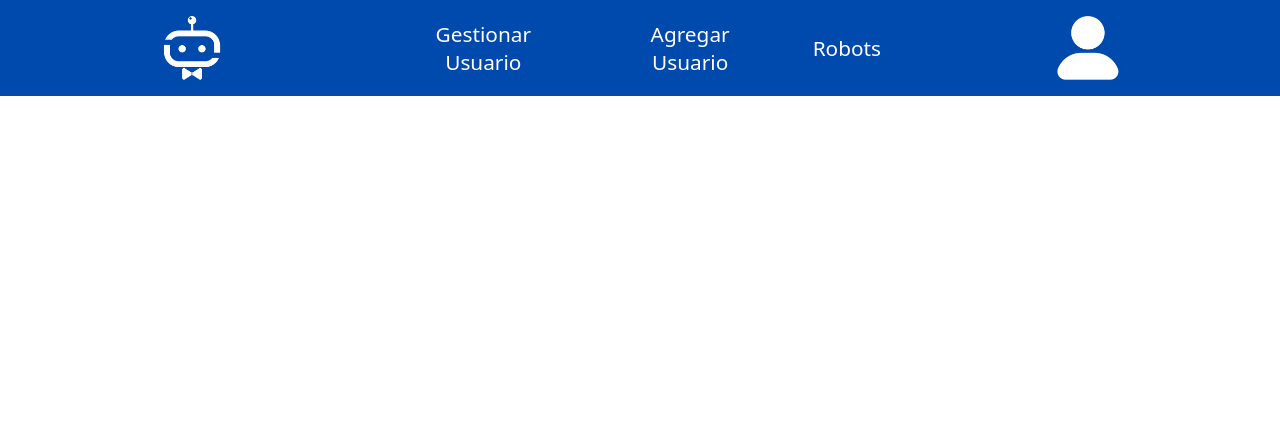
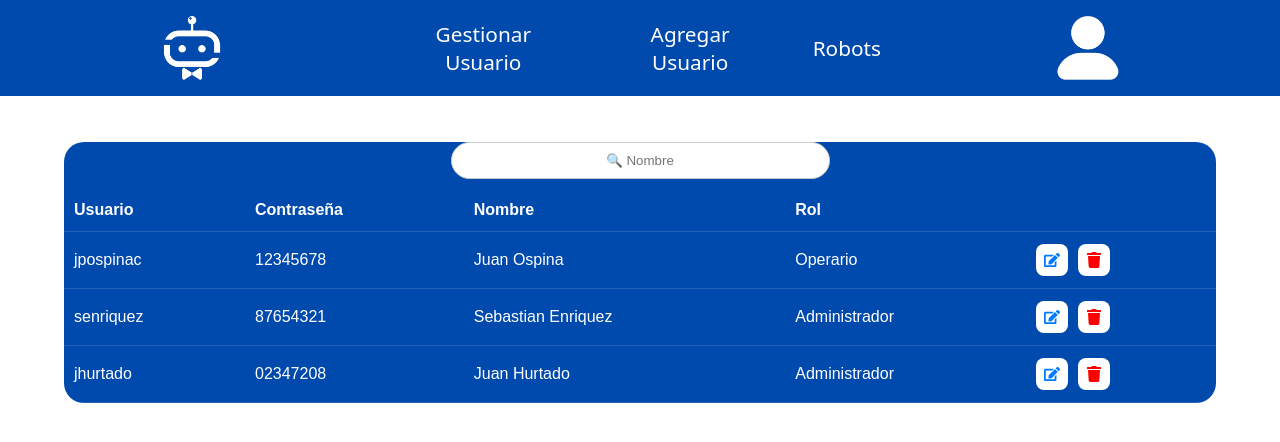
Before and after one commit to jpovalles/SistemaDronesBots, a React (Vite) app: page /administrador in a window 1280 px wide. Shown: the top 442 px of the page. Built offline with nearby package versions, Linux system fonts and the light colour scheme.

Commit message:
Gestionar usuarios

```diff
--- a/package.json
+++ b/package.json
@@ -12,6 +12,7 @@
   "dependencies": {
     "react": "^19.1.0",
     "react-dom": "^19.1.0",
+    "react-icons": "^5.5.0",
     "react-router-dom": "^6.30.0"
   },
   "devDependencies": {
--- a/src/pages/admin/GestionUsuarios.css
+++ b/src/pages/admin/GestionUsuarios.css
@@ -0,0 +1,107 @@
+.contenedor{
+    background-color: #004aad;
+    width: 90%;
+    margin: 30px auto;
+    font-family: sans-serif;
+    border-radius: 20px;
+}
+
+.encabezado{
+    display: flex;
+    gap: 10px;
+    margin-bottom: 10px;
+    justify-content: center;
+}
+
+.buscador {
+  padding: 10px 100px;
+  border: 1px solid #ccc;
+  border-radius: 20px;
+  text-align: center;
+}
+
+.contenedorTabla {
+  background-color: #003fbb;
+  border-radius: 10px;
+  overflow-x: auto;
+}
+
+.tabla {
+  width: 100%;
+  border-collapse: collapse;
+  color: white;
+}
+
+th, td {
+  padding: 12px 10px;
+  height: 12px;
+  text-align: left;
+  vertical-align: center;
+  border-bottom: 1px solid #ffffff22;
+}
+
+.acciones {
+  display: flex;
+  gap: 10px;
+}
+
+.icono {
+  background-color: white;
+  padding: 8px;
+  border-radius: 8px;
+  cursor: pointer;
+  display: flex;
+  align-items: center;
+  justify-content: center;
+}
+
+.icono.editar {
+  color: #007bff;
+}
+
+.icono.eliminar {
+  color: red;
+}
+
+.tabla input {
+  width: 50%;
+  padding: 8px;
+  border-radius: 6px;
+  border: none;
+  background-color: white;
+  text-align: center;
+  font-size: 14 px;
+}
+.botones-edicion {
+  display: flex;
+  height: 12px;
+  padding: 12px;
+  gap: 5px;
+  justify-content: center;
+  align-items: center;
+}
+
+.boton-texto {
+  border: 1px solid #ccc;
+  padding: 8px 10px;
+  margin-left: 2px;
+  gap: 10px;
+  border-radius: 8px;
+  font-size: 14px;
+  cursor: pointer;
+}
+
+.boton-texto:hover {
+  background-color: #eee;
+}
+
+.boton-texto.cancelar{
+    background-color: red;
+    border: none;
+    color: white;
+}
+
+.boton-texto.guardar{
+    background-color: #007bff;
+    border: none;
+}
--- a/src/pages/admin/GestionUsuarios.jsx
+++ b/src/pages/admin/GestionUsuarios.jsx
@@ -1,7 +1,99 @@
 import './GestionUsuarios.css';
+import { useState } from 'react';
+import { FaTrash, FaEdit } from 'react-icons/fa';
 
 function GestionUsuarios(){
+    const [users, setUsers] = useState([{usuario: "jpospinac", contr: "12345678", nombre: "Juan Ospina", rol: "Operario"},
+        {usuario: "senriquez", contr: "87654321", nombre: "Sebastian Enriquez", rol: "Administrador"},
+        {usuario: "jhurtado", contr: "02347208", nombre: "Juan Hurtado", rol: "Administrador"}
+    ])
 
+    const [busqueda, setBusqueda] = useState("");
+    const [editingUser, setEditingUser] = useState(null);
+    const [editedData, setEditedData] = useState({});
+
+    const usuariosFiltrados = users.filter(user =>
+        user.nombre.toLowerCase().includes(busqueda.toLowerCase())
+    );
+
+
+    const handleDelete = (usuario) => {
+        const confirmed = window.confirm(`¿Seguro que quieres eliminar al usuario "${usuario}"?`);
+        if (confirmed) {
+            setUsers(users.filter(u => u.usuario !== usuario));
+        }
+    };
+
+    const handleEdit = (usuario) => {
+        const user = users.find(u => u.usuario === usuario);
+        setEditingUser(usuario);
+        setEditedData({ ...user });
+    };
+
+    const handleSave = () => {
+        setUsers(users.map(u => u.usuario === editingUser ? editedData : u));
+        setEditingUser(null);
+    };
+
+    const handleCancel = () => {
+        setEditingUser(null);
+    };
+
+    return(
+        <div className='contenedor'>
+            <div className='encabezado'>
+                <input className='buscador' placeholder='🔍 Nombre' value={busqueda} onChange={(e) => setBusqueda(e.target.value)}/>
+            </div>
+            <div classname='contenedorTabla'>
+                <table className='tabla'>
+                    <thead>
+                        <tr>
+                            <th>Usuario</th>
+                            <th>Contraseña</th>
+                            <th>Nombre</th>
+                            <th>Rol</th>
+                            <th></th>
+                        </tr>
+                    </thead>
+                    <tbody>
+                    {usuariosFiltrados.map((user) =>(
+                        <tr key={user.usuario}>
+                            {editingUser === user.usuario ? (
+                                <>
+                                    <td><input value={editedData.usuario} onChange={e => setEditedData({...editedData, usuario: e.target.value})} /></td>
+                                    <td><input value={editedData.contr} onChange={e => setEditedData({...editedData, contr: e.target.value})} /></td>
+                                    <td><input value={editedData.nombre} onChange={e => setEditedData({...editedData, nombre: e.target.value})} /></td>
+                                    <td><input value={editedData.rol} onChange={e => setEditedData({...editedData, rol: e.target.value})} /></td>
+                                    <td>
+                                        <button className='boton-texto guardar' onClick={handleSave}>Guardar</button>
+                                        <button className='boton-texto cancelar' onClick={handleCancel}>Cancelar</button>
+                                    </td>
+                                </>
+                            ) : (
+                                <>
+                                    <td>{user.usuario}</td>
+                                    <td>{user.contr}</td>
+                                    <td>{user.nombre}</td>
+                                    <td>{user.rol}</td>
+                                    <td>
+                                        <div className='acciones'>
+                                            <div className='icono editar' onClick={() => handleEdit(user.usuario)}>
+                                                <FaEdit />
+                                            </div>
+                                            <div className='icono eliminar' onClick={() => handleDelete(user.usuario)}>
+                                                <FaTrash/>
+                                            </div>
+                                        </div>
+                                    </td>
+                                </>
+                            )}
+                        </tr>
+                    ))}
+                    </tbody>
+                </table>
+            </div>
+        </div>
+    )
 }
 
 export default GestionUsuarios;
```
Also changed, not shown: 1 other file (tests, documents, lock files or other folders).
